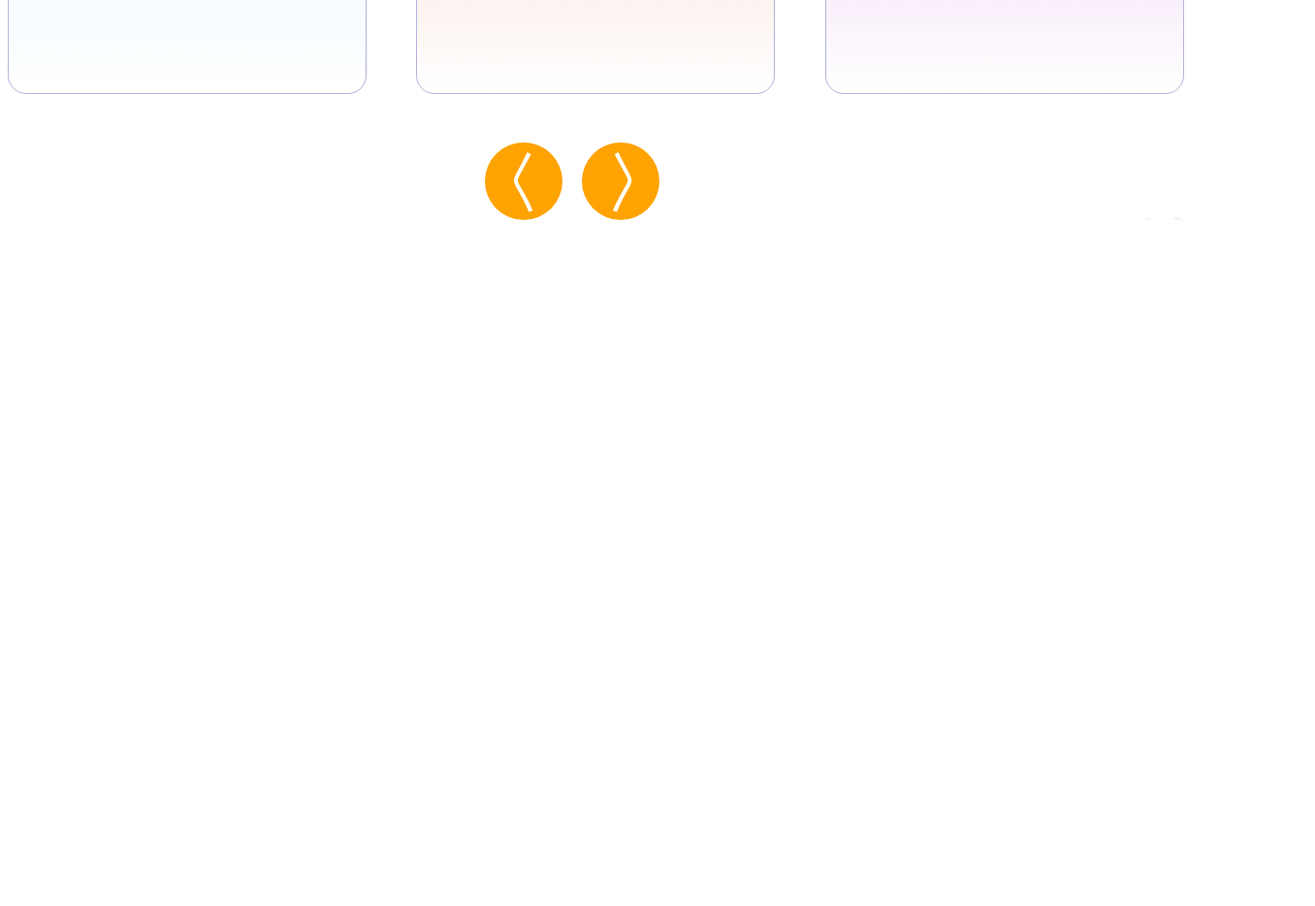
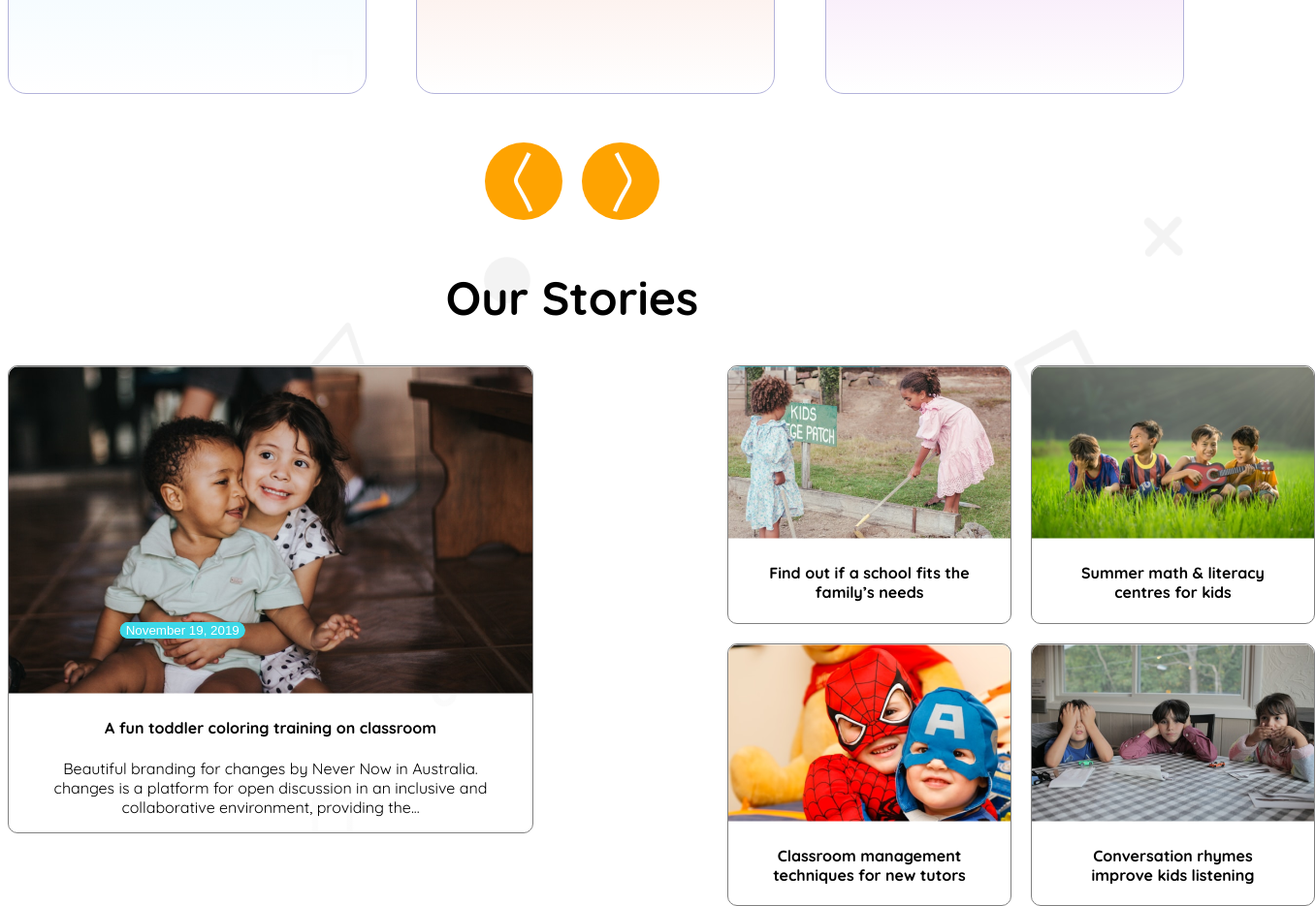
Before and after one commit to Antik-12/programming_hero_assignment_2, a plain HTML site: page index.html in a window 1280 px wide. Shown: the part 1339-2274 px from the top of the page at 97% size, 1356 px wide, since content can reach past the window. Before the commit the page ends 1574 px from the top, so only its background shows below. Drawn offline with Linux system fonts and the light colour scheme.

Commit message:
additional file

```diff
--- a/index.html
+++ b/index.html
@@ -120,7 +120,70 @@
       </div>
   </div>
 
+  <h2 class="ourstories">
+    Our Stories
+  </h2>
+
     <section class="main-2" >
+      <div class="stories_container liner-grad-4">
+       <!-- .fact_story*5>img.fact-story-img+h4.fact_h4_text+p.fact-story-p -->
+       <div class="hidden">
+        <div class="fact_story">
+
+
+
+          <img src="/images/story-1.png" alt="" class="fact-story-img">
+          <button id="story-btn">November 19, 2019</button>
+
+
+
+
+          <h4 class="fact_h4_text">A fun toddler coloring training on
+            classroom</h4>
+          <p class="fact-story-p">Beautiful branding for changes by Never Now in Australia. <br>changes is a platform for open discussion in an inclusive and<br>collaborative environment, providing the...</p>
+         </div>
+       </div>
+
+       <div class="new-fact-story story-btn">
+
+        <div class="fact_story">
+          <img src="/images/story-2.png" alt="" class="fact-story-img">
+          <button id="story-btn">November 19, 2019</button>
+          <h4 class="fact_h4_text">Find out if a school fits the <br>
+            family’s needs</h4>
+
+         </div>
+
+         <div class="fact_story">
+          <img src="/images/story-3.png" alt="" class="fact-story-img">
+          <h4 class="fact_h4_text">Summer math & literacy <br>
+            centres for kids</h4>
+
+         </div>
+
+         <div class="fact_story">
+          <img src="/images/story-4.png" alt="" class="fact-story-img">
+          <h4 class="fact_h4_text">Classroom management <br>
+            techniques for new tutors</h4>
+
+         </div>
+
+         <div class="fact_story">
+          <img src="/images/story-5.png" alt="" class="fact-story-img">
+          <h4 class="fact_h4_text">Conversation rhymes <br>
+            improve kids listening</h4>
+
+         </div>
+       </div>
+
+
+      </div>
+
+
+
+
+
+
 
     </section>
   </main>
--- a/styles/styles.css
+++ b/styles/styles.css
@@ -197,7 +197,86 @@
 
 .right-mark{
   transform: scaleX(-1);
+
 }
+
+.ourstories{
+  text-align: center;
+  margin-right: 100px;
+  margin-top: 50px;
+ font-size: 3rem;
+}
+
+.liner-grad-4{
+   background: linear-gradient(to right, white, rgba(255, 255, 255, 0));
+}
+
+.stories_container{
+  display: grid;
+  grid-template-columns: repeat(5, 1fr);
+  gap: 200px;
+  text-align: center;
+
+}
+
+.story-btn{
+  width: 170px;
+  height: 40px;
+  border-radius: 48px;
+  background-color: rgba(60, 216, 232, 1);
+  border: none;
+
+}
+
+.new-fact-story{
+  display: grid;
+  grid-template-columns: repeat(2, 1fr);
+  gap: 20px;
+
+
+
+}
+
+.fact_story {
+
+  border: 1px solid gray;
+  border-radius: 10px; /* Apply rounded corners */
+
+}
+
+.fact-story-img{
+  border-top-left-radius: 10px;
+  border-top-right-radius: 10px;
+}
+
+
+
+
+
+#story-btn{
+position: absolute;
+ top: 50%;
+ left: 50%;
+ transform: translate(-400%, 9300%);
+ -ms-transform: translate(-50%, -50%);
+ border-radius: 10px;
+ color: white;
+ background-color: rgba(60, 216, 232, 1);
+ border: none;
+
+
+}
+
+
+
+
+
+
+
+
+
+
+
 
    @media screen and (max-width: 576px){
     .navbar{
@@ -251,12 +330,36 @@
    display: none;
 }
 
+.ourstories{
+  margin-left: 100px;
+}
+
+
+
+.hidden{
+  display: none;
+}
+
+.fact_story{
+  width: 200px;
+
+}
+
+.fact-story-img{
+  width: 200px;
+}
 
 
 
 
 
 
+.new-fact-story {
+
+  grid-template-columns: repeat(2, 1fr);
+  margin-left: 20px;
+
+}
 
 
-  }
+}
```
